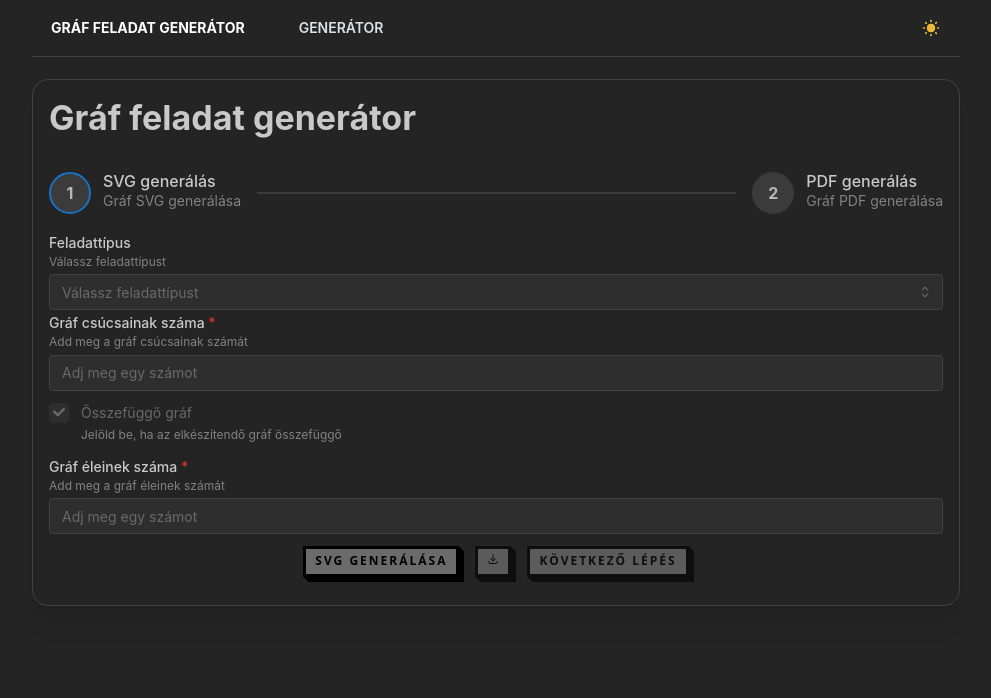
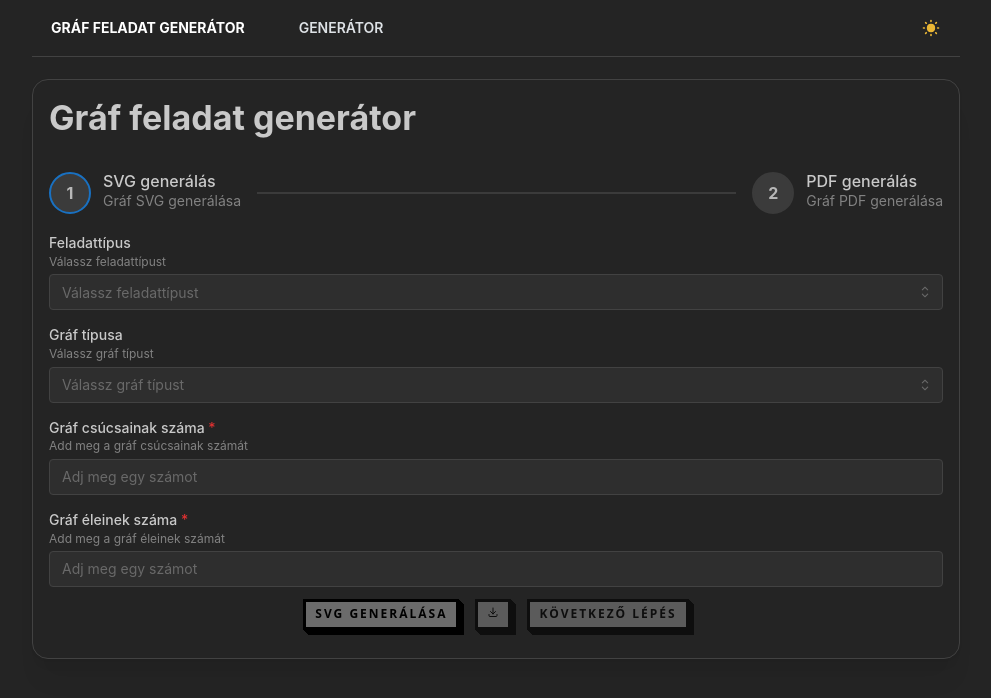
Before and after one commit to benjamin-bt/task-generator-frontend, a Next.js app: page /generator in a window 1280 px wide. Shown: the top 698 px of the page, without its empty margins (144-1135 px from the left). Built offline with nearby package versions, Linux system fonts and the light colour scheme.

Commit message:
Added topological sorting

```diff
--- a/src/app/generator/page.tsx
+++ b/src/app/generator/page.tsx
@@ -1,11 +1,12 @@
 "use client";
 
-import { useEffect, useState } from "react";
+import { useEffect, useState, useRef } from "react";
 import {
   Button,
   Container,
   Flex,
   Group,
+  LoadingOverlay,
   Paper,
   Space,
   Stepper,
@@ -21,6 +22,7 @@ import PdfSetup from "./pdfSetup";
 import { useForm } from "@mantine/form";
 
 import styles from "../components/buttons.module.css";
+import { DATES_PROVIDER_DEFAULT_SETTINGS } from "@mantine/dates";
 
 type FormValues = {
   graphNodes: number | null;
@@ -39,16 +41,30 @@ export default function Page() {
   const [svgBlob, setSvgBlob] = useState<Blob | null>(null);
   const [filename, setFilename] = useState<string | null>(null);
   const { colorScheme } = useMantineColorScheme();
+  const audioRef = useRef<HTMLAudioElement | null>(null);
+  const [loading, setLoading] = useState(false);
 
   const svgForm = useForm({
     initialValues: {
+      graphType: "",
       graphNodes: null,
       graphEdges: null,
       connectedGraph: true,
+      selectedTask: "",
     },
     validate: {
+      graphType: (value) => (value ? null : "Gráf típusának kiválasztása kötelező!"),
       graphNodes: (value) => (value ? null : "Gráf csúcsainak száma kötelező!"),
       graphEdges: (value) => (value ? null : "Gráf éleinek száma kötelező!"),
+      selectedTask: (value, values) => {
+        if (!value) {
+          return "Feladattípus kiválasztása kötelező!";
+        }
+        if (values.graphType === "irányítatlan" && value === "topologikus rendezés") {
+          return "Topologikus rendezés csak irányított gráf esetén választható!";
+        }
+        return null;
+      },
     },
   });
 
@@ -100,7 +116,10 @@ export default function Page() {
   }, [activeStep, svgGenerated, svgBlob, colorScheme]);
 
   const handleSvgSubmit = async () => {
-    /* console.log("Selected Task:", selectedTask); */
+   /*  if (audioRef.current) {
+      audioRef.current.play();
+    } */
+    setLoading(true);
     svgForm.validate();
 
     if (svgForm.isValid()) {
@@ -123,13 +142,18 @@ export default function Page() {
 
         const svgBlob = await response.blob();
         const filename = response.headers.get("X-Filename");
-        /* console.log("Received filename:", filename); */
+        const nodeList = response.headers.get("X-Node-List");
+        console.log(selectedTask + ": " + nodeList);
         setFilename(filename);
         setSvgBlob(svgBlob);
         setSvgGenerated(true);
       } catch (error) {
         console.error("Hiba az SVG generálása közben:", error);
+      } finally {
+        setLoading(false);
       }
+    } else {
+      setLoading(false);
     }
   };
 
@@ -170,8 +194,9 @@ export default function Page() {
     }
   };
 
-/*   console.log("Filename:", filename);
-  console.log("Scheme:", colorScheme); */
+  useEffect(() => {
+    audioRef.current = new Audio("/key-press.mp3");
+  }, []);
 
   return (
     <>
@@ -197,34 +222,14 @@ export default function Page() {
                 setSelectedTask={setSelectedTask}
               />
               <Group justify="center" align="center">
-                {/* <Button onClick={handleSvgSubmit}>SVG generálása</Button> */}
-                {/* <Tooltip label="SVG generálása" position="bottom" offset={10} withArrow> */}
                 <button
                   className={styles.buttonGenerate}
                   role="button"
                   onClick={handleSvgSubmit}
+                  disabled={loading}
                 >
                   SVG generálása
                 </button>
-                {/* </Tooltip> */}
-                {/* <Button
-                  className={styles.button54}
-                  onClick={() => {
-                    if (svgBlob) {
-                      const downloadLink = document.createElement("a");
-                      downloadLink.href = URL.createObjectURL(svgBlob);
-                      downloadLink.download = filename || "graph.svg";
-                      document.body.appendChild(downloadLink);
-                      downloadLink.click();
-                      document.body.removeChild(downloadLink);
-                    }
-                  }}
-                  disabled={!svgGenerated || !svgBlob}
-
-                  color: "#557834"
-                >
-                  SVG Letöltése
-                </Button> */}
                 <Tooltip radius="xs" label="SVG letöltése" position="bottom" offset={10} withArrow>
                   <button
                     className={`${styles.buttonDownload} ${!svgGenerated || !svgBlob ? styles.buttonDisabled : ''} ${colorScheme === "dark" ? styles.buttonDownloadDark : ''} `}
@@ -243,15 +248,6 @@ export default function Page() {
                     <IconDownload size={12} color='black'/>
                   </button>
                 </Tooltip>
-                {/* <Button
-                  onClick={() => setActiveStep(activeStep + 1)}
-                  disabled={!svgGenerated}
-                  variant="light"
-                  color="blue"
-                >
-                  Következő lépés
-                </Button> */}
-                {/* <Tooltip label="Következő lépés" position="bottom" offset={10} withArrow> */}
                 <button
                   className={`${styles.buttonNextStep} ${!svgGenerated ? styles.buttonDisabled : ''} ${colorScheme === "dark" ? styles.buttonNextStepDark : ''}`}
                   onClick={() => setActiveStep(activeStep + 1)}
@@ -259,7 +255,6 @@ export default function Page() {
                 >
                   Következő lépés
                 </button>
-                {/* </Tooltip> */}
               </Group>
               <Flex
                 justify="center"
@@ -281,12 +276,11 @@ export default function Page() {
                       alignItems: "center",
                       height: "100%",
                       width: "100%",
+                      position: "relative",
                       overflow: "hidden",
                     }}
                   >
-                    {/* <Text style={{ marginTop: "20px", marginBottom: "20px" }}>
-                      A generált gráf:
-                    </Text> */}
+                    <LoadingOverlay visible={loading} />
                     <canvas
                       id="generatedCanvas"
                       style={{
@@ -294,7 +288,6 @@ export default function Page() {
                         display: svgGenerated ? "block" : "none",
                         maxWidth: "100%",
                         maxHeight: "100%",
-                        /* margin: "auto", */
                         marginTop: "40px",
                         marginBottom: "30px",
                       }}
@@ -311,15 +304,9 @@ export default function Page() {
               <PdfSetup form={pdfForm} />
               <Space h="sm" />
               <Group justify="center">
-                {/* <Button onClick={() => setActiveStep(activeStep - 1)}>
-                  Vissza
-                </Button> */}
                 <button className={`${styles.buttonPrevStep} ${colorScheme === "dark" ? styles.buttonPrevStepDark : ''}`} onClick={() => setActiveStep(activeStep - 1)}>
                   Vissza
                 </button>
-                {/* <Button onClick={handlePdfSubmit} disabled={!svgGenerated}>
-                  PDF generálása
-                </Button> */}
                 <button className={styles.buttonGenerate} onClick={handlePdfSubmit} disabled={!svgGenerated}>
                   PDF generálása
                 </button>
--- a/src/app/generator/pdfSetup.tsx
+++ b/src/app/generator/pdfSetup.tsx
@@ -3,11 +3,8 @@ import {
   Checkbox,
   Space,
   TextInput,
-  Title,
-  Tooltip,
-  useMantineColorScheme,
 } from "@mantine/core";
-import { DateInput, DatePicker, DatesProvider } from "@mantine/dates";
+import { DateInput } from "@mantine/dates";
 import "dayjs/locale/hu";
 import { rem } from "@mantine/core";
 import { IconCalendar } from "@tabler/icons-react";
--- a/src/app/generator/svgSetup.tsx
+++ b/src/app/generator/svgSetup.tsx
@@ -1,24 +1,11 @@
 import { useEffect, useState } from "react";
 import {
-  Button,
   Checkbox,
-  Container,
-  Group,
   NumberInput,
-  Paper,
   Select,
   Space,
-  Text,
-  Textarea,
-  TextInput,
-  Title,
-  Tooltip,
-  useMantineColorScheme,
 } from "@mantine/core";
-import { DateInput, DatePicker, DatesProvider } from "@mantine/dates";
 import "dayjs/locale/hu";
-import { rem } from "@mantine/core";
-import { IconCalendar } from "@tabler/icons-react";
 
 type FormValues = {
   taskTypes: string | null;
@@ -40,6 +27,11 @@ export default function SvgSetup({ form, selectedTask, setSelectedTask }: SvgPro
     "topologikus rendezés",
   ];
 
+  const graphTypes = [
+    "irányítatlan",
+    "irányított"
+  ];
+
   return (
     <>
       <Select
@@ -48,9 +40,27 @@ export default function SvgSetup({ form, selectedTask, setSelectedTask }: SvgPro
         data={taskTypes}
         placeholder="Válassz feladattípust"
         value={selectedTask}
-        onChange={(value) => setSelectedTask(value || "")}
+        onChange={(value) => {
+          setSelectedTask(value || "");
+          form.setFieldValue("selectedTask", value || "");
+        }}
+        error={form.errors.selectedTask}
         clearable
       />
+      <Space h="sm" />
+      <Select
+        label="Gráf típusa"
+        description="Válassz gráf típust"
+        data={graphTypes}
+        placeholder="Válassz gráf típust"
+        value={form.values.graphType}
+        onChange={(value) => {
+          form.setFieldValue("graphType", value || "");
+        }}
+        error={form.errors.graphType}
+        clearable
+      />
+      <Space h="sm" />
       <NumberInput
         label="Gráf csúcsainak száma"
         description="Add meg a gráf csúcsainak számát"
@@ -62,14 +72,14 @@ export default function SvgSetup({ form, selectedTask, setSelectedTask }: SvgPro
         error={form.errors.graphNodes}
       />
       <Space h="sm" />
-      <Checkbox
+      {/* <Checkbox
         label="Összefüggő gráf"
         description="Jelöld be, ha az elkészítendő gráf összefüggő"
         {...form.getInputProps("connectedGraph")}
         checked
         disabled
       />
-      <Space h="sm" />
+      <Space h="sm" /> */}
       <NumberInput
         label="Gráf éleinek száma"
         description="Add meg a gráf éleinek számát"
```
Also changed, not shown: 2 other files (tests, documents, lock files or other folders). Lines whose indentation alone changed are shown as unchanged.
